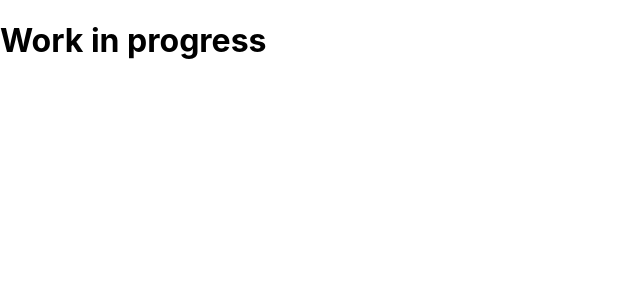
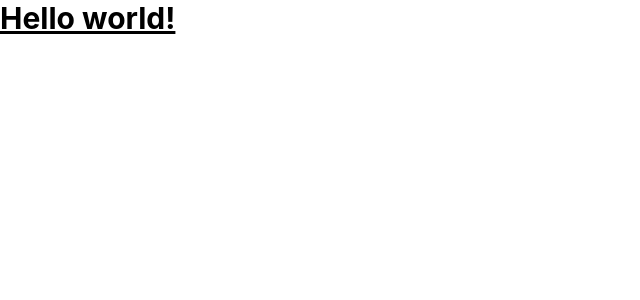
Before and after one commit to EloiseBGiorda/progetto-esame, a React (Create React App) app: page / in a window 1280 px wide. Shown: the top 300 px of the page, without its empty margins (0-640 px from the left). Built offline with nearby package versions, Linux system fonts and the light colour scheme.

Commit message:
Added tailwind library
installed tailwind and added a test HTML element in app.tsx

```diff
--- a/package.json
+++ b/package.json
@@ -40,5 +40,10 @@
       "last 1 firefox version",
       "last 1 safari version"
     ]
+  },
+  "devDependencies": {
+    "autoprefixer": "^10.4.13",
+    "postcss": "^8.4.19",
+    "tailwindcss": "^3.2.3"
   }
 }
--- /dev/null
+++ b/postcss.config.js
@@ -0,0 +1,6 @@
+module.exports = {
+  plugins: {
+    tailwindcss: {},
+    autoprefixer: {},
+  },
+}
--- a/src/App.tsx
+++ b/src/App.tsx
@@ -20,7 +20,7 @@
 const app = initializeApp(firebaseConfig);
 
 function App() {
-  return <h1>Work in progress</h1>;
+  return <h1 className="text-3xl font-bold underline">Hello world!</h1>;
 }
 
 export default App;
--- /dev/null
+++ b/tailwind.config.js
@@ -0,0 +1,8 @@
+/** @type {import('tailwindcss').Config} */
+module.exports = {
+  content: ["./src/**/*.{js,jsx,ts,tsx}"],
+  theme: {
+    extend: {},
+  },
+  plugins: [],
+};
```
Also changed, not shown: src/index.css (+7 -3 lines), 1 other file (tests, documents, lock files or other folders).
